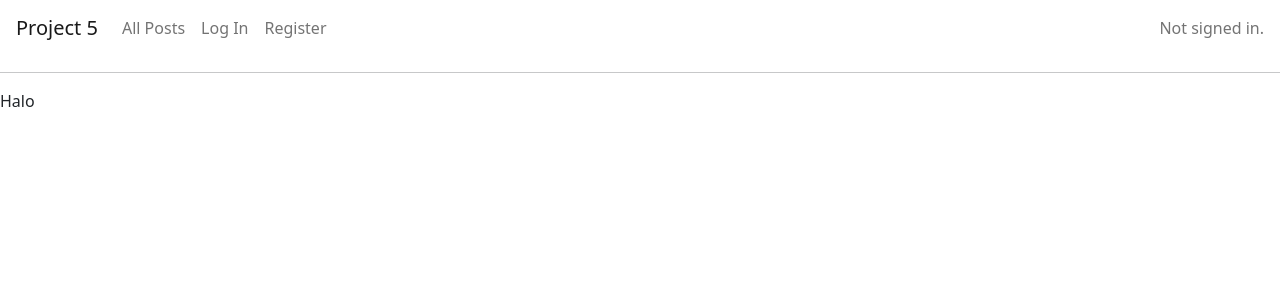
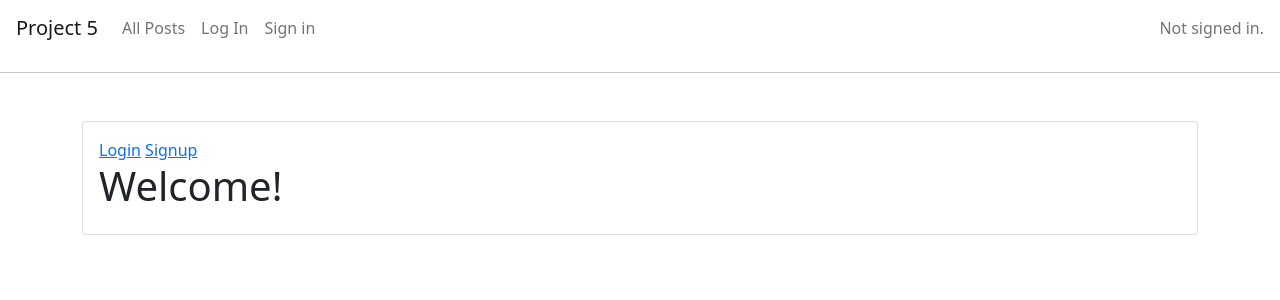
Before and after one commit to ginasixt/project5, a Django app: page / in a window 1280 px wide. Shown: the top 300 px of the page. Run offline with Django 4.2, Linux system fonts and the light colour scheme; some libraries are stand-ins or nearby versions.

Commit message:
functionalität von Sign in, Log in, Log Out.

```diff
--- a/capstone/templates/capstone/index.html
+++ b/capstone/templates/capstone/index.html
@@ -1,5 +1,35 @@
 {% extends "capstone/layout.html" %}
 
 {% block body %}
-Halo
+{% load static %}
+
+
+
+
+
+<div class="container mt-5">
+    <div class="card p-3 mt-2">
+        <div class="untereBox">
+
+{% if request.user.is_authenticated %}
+<p>{{ request.user.username }}</p>
+<a href="{% url 'logout' %}">Logout</a>
+{% else %}
+<a href="{% url 'login' %}">Login</a>
+<a href="{% url 'signup' %}">Signup</a>
+{% endif %}
+
+<h1>Welcome!</h1>
+        </div>
+    </div>
+</div>
+
+
+
+
+
+
+
+
+
 {% endblock %}
--- a/capstone/templates/capstone/layout.html
+++ b/capstone/templates/capstone/layout.html
@@ -37,14 +37,14 @@
                         <a class="nav-link" href="{% url 'index' %}">Following</a>
                     </li>
                     <li class="nav-item">
-                        <a class="nav-link" href="{% url 'index' %}">Log Out</a>
+                        <a class="nav-link" href="{% url 'logout' %}">Log Out</a>
                     </li>
                 {% else %}
                     <li class="nav-item">
-                        <a class="nav-link" href="{% url 'index' %}">Log In</a>
+                        <a class="nav-link" href="{% url 'login' %}">Log In</a>
                     </li>
                     <li class="nav-item">
-                        <a class="nav-link" href="{% url 'index' %}">Register</a>
+                        <a class="nav-link" href="{% url 'signup' %}">Sign in</a>
                     </li>
                 {% endif %}
             </ul>
--- /dev/null
+++ b/capstone/urls.py
@@ -0,0 +1,9 @@
+from django.urls import path
+from . import views
+
+urlpatterns = [
+    path('', views.index, name='index'),
+    path('login/', views.user_login, name='login'),
+    path('signup/', views.user_signup, name='signup'),
+    path('logout/', views.user_logout, name='logout'),
+]
--- a/capstone/views.py
+++ b/capstone/views.py
@@ -1,5 +1,40 @@
-from django.shortcuts import render
+from django.shortcuts import render, redirect
+from django.contrib.auth import authenticate, login, logout
+from .forms import SignupForm, LoginForm
+
 
 # Create your views here.
+# Home page
 def index(request):
-    return render(request, "capstone/index.html")
+    return render(request, 'capstone/index.html')
+
+# signup page
+def user_signup(request):
+    if request.method == 'POST':
+        form = SignupForm(request.POST)
+        if form.is_valid():
+            form.save()
+            return redirect('login')
+    else:
+        form = SignupForm()
+    return render(request, 'capstone/signup.html', {'form': form})
+
+# login page
+def user_login(request):
+    if request.method == 'POST':
+        form = LoginForm(request.POST)
+        if form.is_valid():
+            username = form.cleaned_data['username']
+            password = form.cleaned_data['password']
+            user = authenticate(request, username=username, password=password)
+            if user:
+                login(request, user)
+                return redirect('index')
+    else:
+        form = LoginForm()
+    return render(request, 'capstone/login.html', {'form': form})
+
+# logout page
+def user_logout(request):
+    logout(request)
+    return redirect('login')
--- a/project5/settings.py
+++ b/project5/settings.py
@@ -38,6 +38,7 @@ INSTALLED_APPS = [
     'django.contrib.sessions',
     'django.contrib.messages',
     'django.contrib.staticfiles',
+    'capstone',
 ]
 
 MIDDLEWARE = [
--- a/project5/urls.py
+++ b/project5/urls.py
@@ -14,10 +14,9 @@ Including another URLconf
     2. Add a URL to urlpatterns:  path('blog/', include('blog.urls'))
 """
 from django.contrib import admin
-from django.urls import path
-
-from capstone import views
+from django.urls import path, include
 
 urlpatterns = [
-    path("", views.index, name="index"),
+    path('admin/', admin.site.urls),
+    path('', include('capstone.urls'))
 ]
```
Also changed, not shown: capstone/forms.py (added, +12 -0 lines), capstone/templates/capstone/login.html (added, +27 -0 lines), capstone/templates/capstone/signup.html (added, +28 -0 lines), db.sqlite3.
